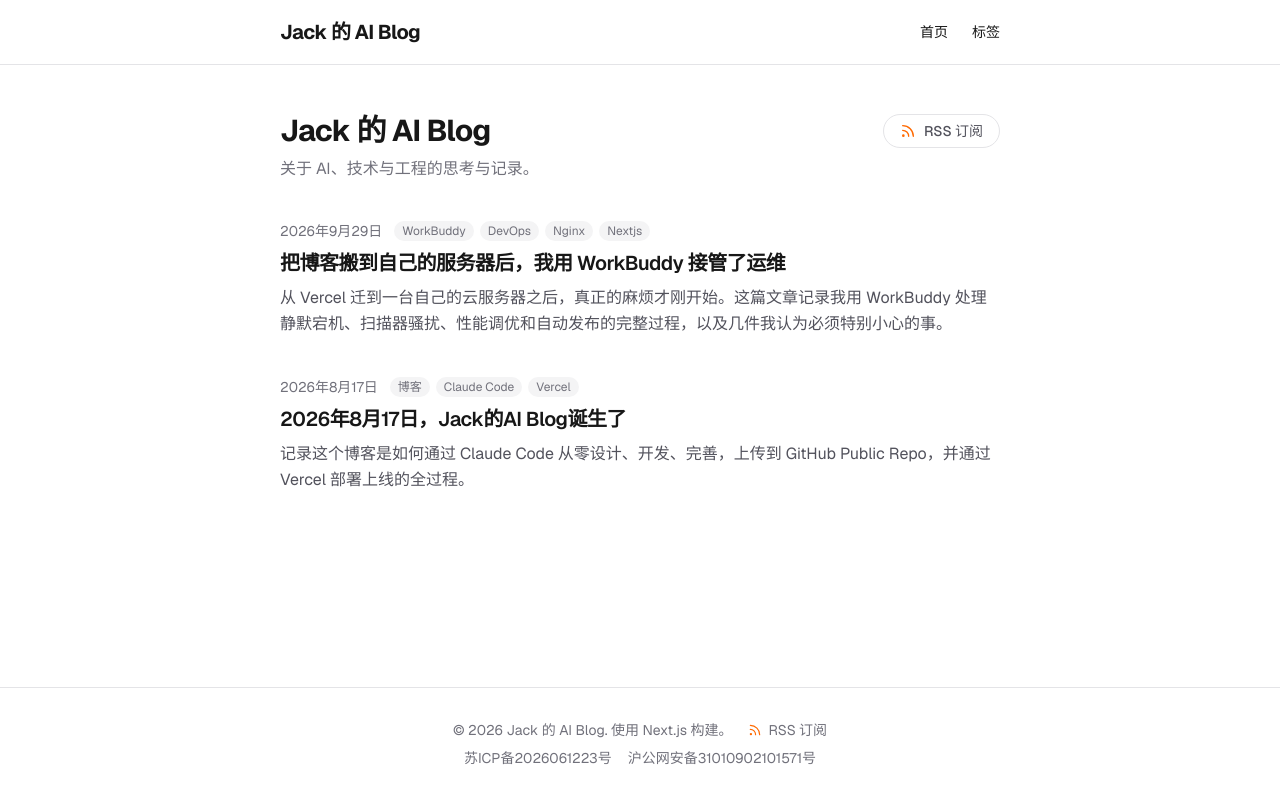
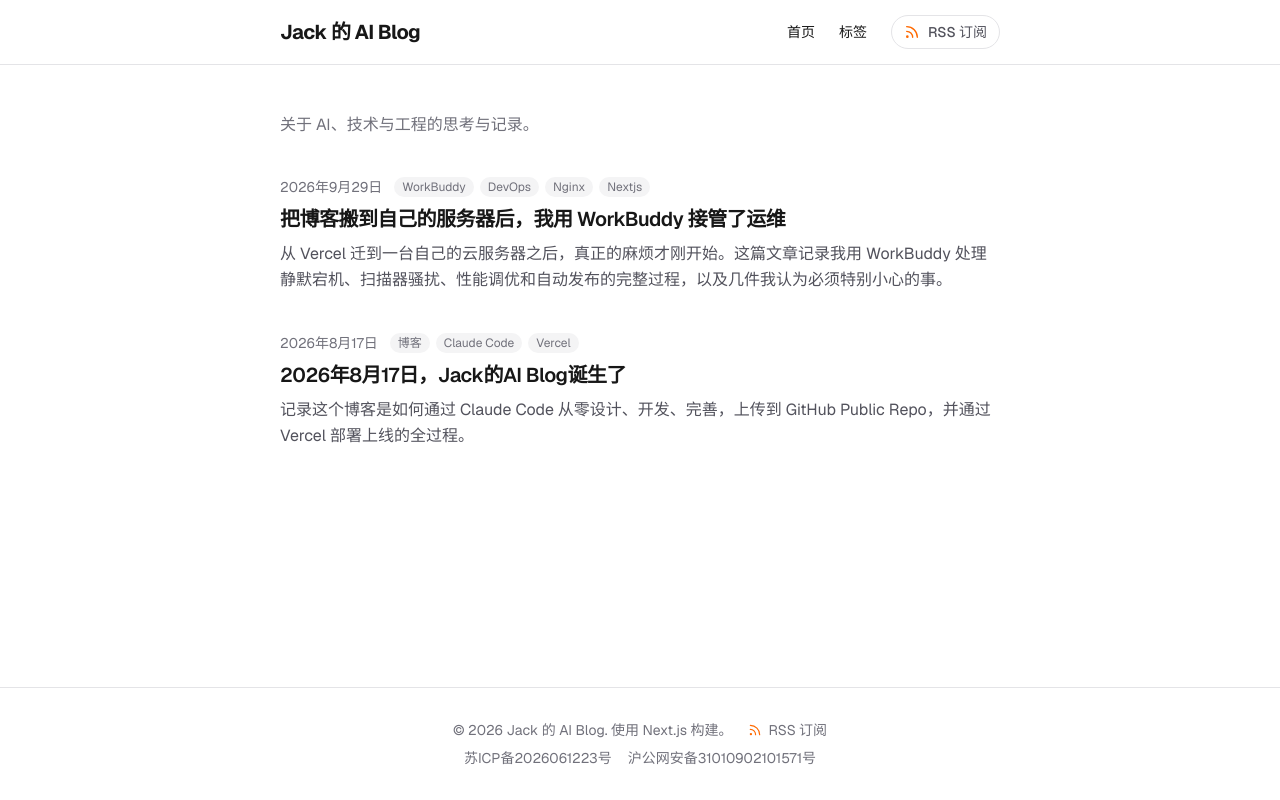
Before and after one commit to jacklearntech/ai-blog, a Next.js app: page / in a window 1280 px wide. Built offline with nearby package versions, Linux system fonts and the light colour scheme.

Commit message:
fix(home): 站名只保留页头一处（首页 h1 改 sr-only），RSS 入口移到页头右上角

```diff
--- a/src/app/page.tsx
+++ b/src/app/page.tsx
@@ -1,25 +1,26 @@
 import { getAllPosts } from "@/lib/posts";
 import PostCard from "@/components/PostCard";
-import RssIcon from "@/components/RssIcon";
 
+/**
+ * 首页。
+ *
+ * **这里刻意没有可见的页面标题。** 站名「Jack 的 AI Blog」已经在页头（src/components/Header.tsx）
+ * 出现一次，首屏再渲染一遍同一个名字，读者看到的是重复而不是层次。
+ *
+ * 但 h1 不能删 —— 它是这个页面的语义主标题：屏幕阅读器靠它建立大纲，搜索引擎靠它判断主题。
+ * 所以保留为 `sr-only`：**视觉上让位给页头，语义上仍然完整**。
+ * 想「只留一行站名」的正确做法是这一种，而不是把 h1 整段删掉。
+ *
+ * RSS 订阅按钮也已从这里移到页头右上角：订阅是「读到一半想订」的动作，
+ * 入口应当在每个页面都出现在同一位置（见 src/components/Header.tsx）。
+ */
 export default function HomePage() {
   const posts = getAllPosts();
 
   return (
     <div className="space-y-12">
       <section>
-        <div className="flex flex-wrap items-center justify-between gap-x-6 gap-y-4 mb-2">
-          <h1 className="text-3xl font-bold tracking-tight">Jack 的 AI Blog</h1>
-          {/* 订阅入口放在标题右侧：这是读者视野里第一处、也是最容易被找到的位置 */}
-          <a
-            href="/rss.xml"
-            title="订阅 RSS 源（/rss.xml），用任意阅读器打开即可"
-            className="inline-flex items-center gap-2 rounded-full border border-zinc-200 dark:border-zinc-800 px-4 py-1.5 text-sm font-medium text-zinc-600 dark:text-zinc-300 hover:border-orange-400 hover:text-orange-600 dark:hover:border-orange-500/70 dark:hover:text-orange-400 transition-colors"
-          >
-            <RssIcon className="h-4 w-4 shrink-0 text-orange-500" />
-            RSS 订阅
-          </a>
-        </div>
+        <h1 className="sr-only">Jack 的 AI Blog</h1>
         <p className="text-zinc-500 dark:text-zinc-400 mb-10">
           关于 AI、技术与工程的思考与记录。
         </p>
--- a/src/components/Header.tsx
+++ b/src/components/Header.tsx
@@ -1,13 +1,26 @@
 import Link from "next/link";
+import RssIcon from "@/components/RssIcon";
 
+/**
+ * 站点页头。
+ *
+ * 两件事值得说明，因为都是有意为之、且以后容易被「顺手改坏」：
+ *
+ * 1. **这里的「Jack 的 AI Blog」是全站唯一的可见站名。** 首页正文曾经也渲染过一行同样的
+ *    标题，结果首屏同一个名字出现两遍 —— 读者看到的是冗余，不是层次。现在首页的 h1
+ *    改为 `sr-only`：视觉上让位给这一行，语义上仍然存在（详见 src/app/page.tsx）。
+ * 2. **RSS 入口固定在右上角**，而不是只挂在首页正文里。订阅是「读到一半想订」的行为，
+ *    所以入口要在每个页面都出现在同一个位置，而不是要求读者先回到首页。
+ */
 export default function Header() {
   return (
     <header className="border-b border-zinc-200 dark:border-zinc-800">
-      <div className="max-w-3xl mx-auto px-6 h-16 flex items-center justify-between">
+      <div className="max-w-3xl mx-auto px-6 h-16 flex items-center justify-between gap-4">
         <Link href="/" className="text-xl font-bold tracking-tight hover:opacity-80 transition-opacity">
           Jack 的 AI Blog
         </Link>
-        <nav className="flex items-center gap-6 text-sm">
+        <div className="flex items-center gap-4 sm:gap-6">
+          <nav className="flex items-center gap-4 sm:gap-6 text-sm">
             <Link href="/" className="hover:text-zinc-600 dark:hover:text-zinc-400 transition-colors">
               首页
             </Link>
@@ -15,6 +28,18 @@ export default function Header() {
               标签
             </Link>
           </nav>
+          {/* 相对路径 /rss.xml：同一份产物发到主站与镜像站都能正确解析 */}
+          <a
+            href="/rss.xml"
+            aria-label="RSS 订阅"
+            title="订阅 RSS 源（/rss.xml），用任意阅读器打开即可"
+            className="inline-flex items-center gap-2 rounded-full border border-zinc-200 dark:border-zinc-800 px-3 py-1.5 text-sm font-medium text-zinc-600 dark:text-zinc-300 hover:border-orange-400 hover:text-orange-600 dark:hover:border-orange-500/70 dark:hover:text-orange-400 transition-colors"
+          >
+            <RssIcon className="h-4 w-4 shrink-0 text-orange-500" />
+            {/* 窄屏只留图标：与左侧站名挤在一行时容易折行，而图标配上 aria-label 依然可用 */}
+            <span className="hidden sm:inline">RSS 订阅</span>
+          </a>
+        </div>
       </div>
     </header>
   );
```
Also changed, not shown: .ai/architecture.md, .ai/modules/pages.md, .ai/project_map.md, 2 other files (tests, documents, lock files or other folders). Lines whose indentation alone changed are shown as unchanged.
